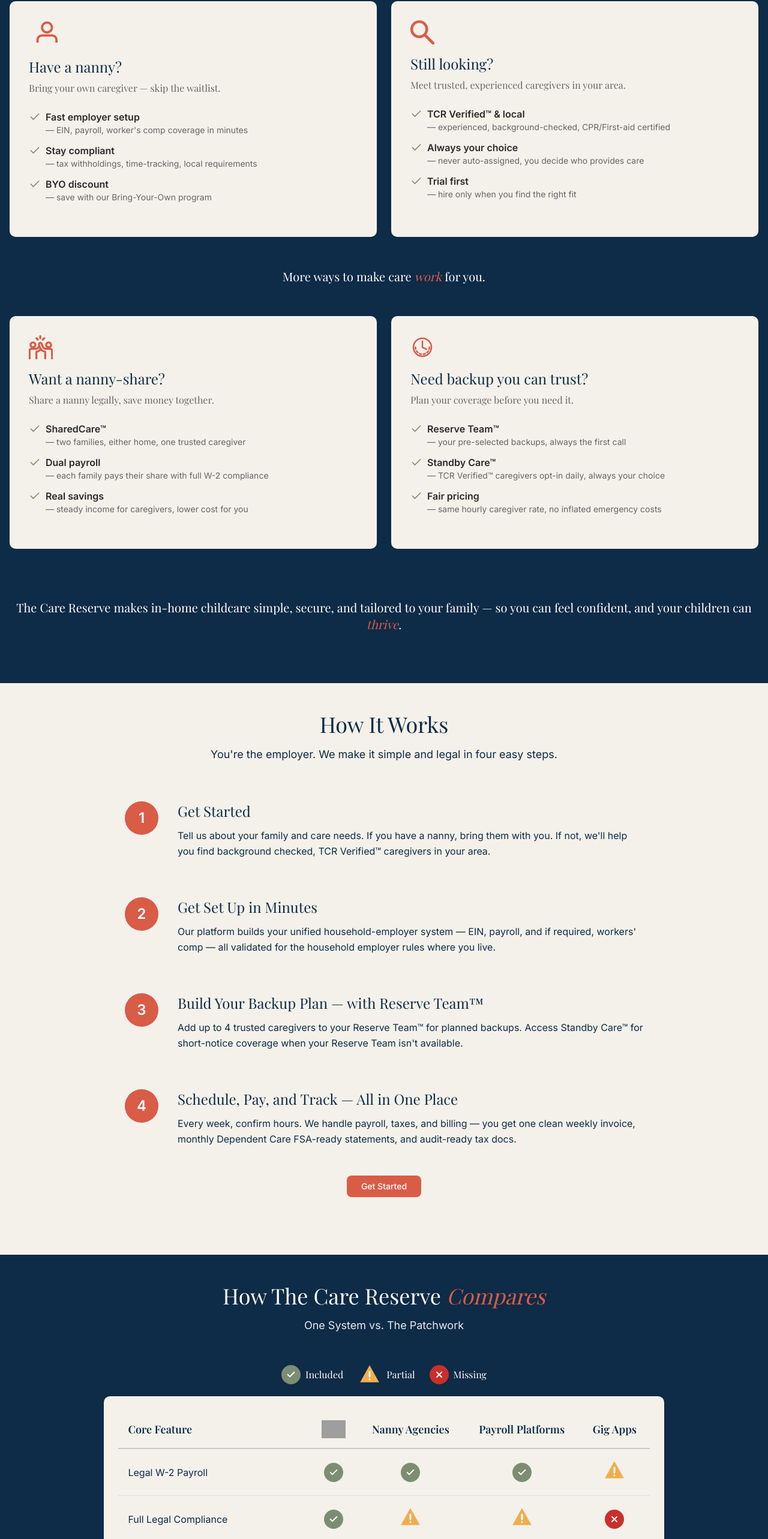
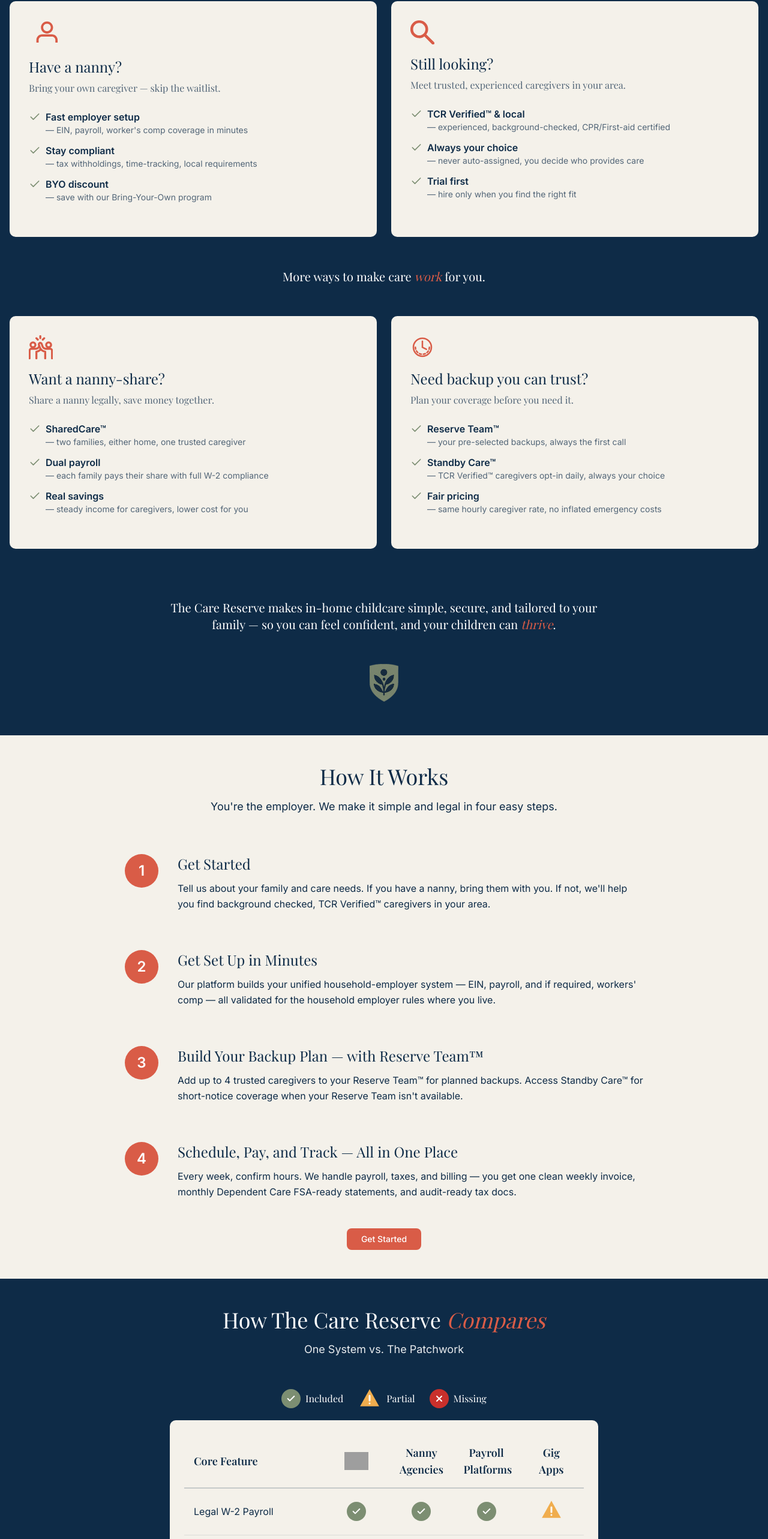
Before and after one commit to stumartin0/tcr-website, a Next.js app: page / in a window 1280 px wide. Shown: the part 2680-5246 px from the top of the page at 60% size. Built offline with nearby package versions, Linux system fonts and the light colour scheme; grey boxes are pictures that could not be loaded; a web font is replaced by a local one.

Commit message:
Update components: styling, text changes, and layout adjustments

```diff
--- a/components/comparison-grid-section.tsx
+++ b/components/comparison-grid-section.tsx
@@ -12,7 +12,7 @@ export function ComparisonGridSection() {
           <h2 className="text-3xl md:text-4xl font-serif text-white mb-4">
             How The Care Reserve <em className="text-[#d95c47]">Compares</em>
           </h2>
-          <p className="text-lg text-white/90 max-w-3xl mx-auto mb-8">
+          <p className="text-lg text-white/90 max-w-3xl mx-auto mb-4">
             One System vs. The Patchwork
           </p>
         </div>
@@ -34,11 +34,18 @@ export function ComparisonGridSection() {
         </div>
 
         {/* Comparison Table */}
-        <div className="max-w-[58.32rem] mx-auto">
+        <div className="max-w-[44.625rem] mx-auto">
           {/* Desktop Table */}
           <div className="hidden md:block overflow-x-auto">
             <div className="bg-[#f4f1ea] rounded-lg p-6">
-              <table className="w-full">
+              <table className="w-full" style={{ tableLayout: 'fixed' }}>
+                <colgroup>
+                  <col style={{ width: '35%' }} />
+                  <col style={{ width: '16.25%' }} />
+                  <col style={{ width: '16.25%' }} />
+                  <col style={{ width: '16.25%' }} />
+                  <col style={{ width: '16.25%' }} />
+                </colgroup>
                 <thead>
                   <tr className="border-b-2 border-[#0e2b47]/20">
                     <th className="text-left py-4 px-4 text-[#0e2b47] font-serif font-semibold text-lg">
@@ -55,13 +62,22 @@ export function ComparisonGridSection() {
                       </div>
                     </th>
                     <th className="text-center py-4 px-4 text-[#0e2b47] font-serif font-semibold text-lg">
-                      Nanny Agencies
+                      <div className="flex flex-col">
+                        <span>Nanny</span>
+                        <span>Agencies</span>
+                      </div>
                     </th>
                     <th className="text-center py-4 px-4 text-[#0e2b47] font-serif font-semibold text-lg">
-                      Payroll Platforms
+                      <div className="flex flex-col">
+                        <span>Payroll</span>
+                        <span>Platforms</span>
+                      </div>
                     </th>
                     <th className="text-center py-4 px-4 text-[#0e2b47] font-serif font-semibold text-lg">
-                      Gig Apps
+                      <div className="flex flex-col">
+                        <span>Gig</span>
+                        <span>Apps</span>
+                      </div>
                     </th>
                   </tr>
                 </thead>
@@ -77,7 +93,7 @@ export function ComparisonGridSection() {
                     { feature: 'No Hidden Fees', tcr: 'check', agencies: 'warning', payroll: 'warning', gig: 'x' },
                   ].map((row, index) => (
                     <tr key={index} className="border-b border-[#0e2b47]/10">
-                      <td className="py-4 px-4 text-[#0e2b47]">{row.feature}</td>
+                      <td className="py-4 px-4 text-[#0e2b47] text-left">{row.feature}</td>
                       <td className="py-4 px-4 text-center">{getIcon(row.tcr)}</td>
                       <td className="py-4 px-4 text-center">{getIcon(row.agencies)}</td>
                       <td className="py-4 px-4 text-center">{getIcon(row.payroll)}</td>
@@ -129,7 +145,7 @@ export function ComparisonGridSection() {
         {/* Explanatory Notes */}
         <div className="max-w-4xl mx-auto mt-12 space-y-6 pl-8 md:pl-12">
           <div>
-            <h3 className="font-serif text-lg mb-2">
+            <h3 className="font-serif text-lg mb-1">
               <span className="text-[#7c8e72]">—</span> <span className="text-[#e07856]">On Gig Apps</span>
             </h3>
             <p className="text-white text-base leading-relaxed">
@@ -137,15 +153,15 @@ export function ComparisonGridSection() {
             </p>
           </div>
           <div>
-            <h3 className="font-serif text-lg mb-2">
-              <span className="text-[#7c8e72]">—</span> <span className="text-[#e07856]">On Agencies</span>
+            <h3 className="font-serif text-lg mb-1">
+              <span className="text-[#7c8e72]">—</span> <span className="text-[#e07856]">On Nanny Agencies</span>
             </h3>
             <p className="text-white text-base leading-relaxed">
               Agencies usually stop supporting families after placement — no payroll, tax, or backup support.
             </p>
           </div>
           <div>
-            <h3 className="font-serif text-lg mb-2">
+            <h3 className="font-serif text-lg mb-1">
               <span className="text-[#7c8e72]">—</span> <span className="text-[#e07856]">On Payroll Platforms</span>
             </h3>
             <p className="text-white text-base leading-relaxed">
--- a/components/how-it-works-section.tsx
+++ b/components/how-it-works-section.tsx
@@ -4,7 +4,7 @@ import { Button } from '@/components/ui/button'
 
 export function HowItWorksSection() {
   return (
-    <section className="pt-8 md:pt-12 pb-16 md:pb-24 bg-[#f4f1ea]">
+    <section className="pt-8 md:pt-12 pb-8 md:pb-12 bg-[#f4f1ea]">
       <div className="container mx-auto px-4 max-w-4xl">
         <div className="text-center mb-12 md:mb-16">
           <h2 className="text-3xl md:text-4xl font-serif text-[#0e2b47] mb-4">
--- a/components/questions-section.tsx
+++ b/components/questions-section.tsx
@@ -20,7 +20,7 @@ export function QuestionsSection() {
                 <span className="text-[#0e2b47]">Compare us</span>
               </Link>
             </h3>
-            <p className="text-muted-foreground text-sm">
+            <p className="text-[#0e2b47]/70 text-sm">
               See how The Care Reserve stacks up against agencies, gig apps, and do-it-yourself payroll — and feel the difference.
             </p>
           </div>
@@ -53,11 +53,11 @@ export function QuestionsSection() {
                 <span className="text-[#0e2b47]">Contact us</span>
               </Link>
             </h3>
-            <p className="text-muted-foreground text-sm mb-4">
+            <p className="text-[#0e2b47]/70 text-sm mb-4">
               Monday through Friday<br/>
               8:30AM - 6:00PM EST
             </p>
-            <p className="text-sm">
+            <p className="text-sm text-[#0e2b47]">
               <Link href="tel:8005551234" className="hover:text-[#d95c47] transition block">(800) 555-1234</Link>
               <Link href="mailto:support@thecarereserve.com" className="hover:text-[#d95c47] transition block break-all">
                 support@thecarereserve.com
--- a/components/two-cards-section.tsx
+++ b/components/two-cards-section.tsx
@@ -1,6 +1,7 @@
 "use client"
 
 import { Check } from 'lucide-react'
+import Image from 'next/image'
 
 export function TwoCardsSection() {
   return (
@@ -18,7 +19,7 @@ export function TwoCardsSection() {
                 </svg>
               </div>
               <h3 className="text-[#0e2b47] text-2xl mb-2 font-serif">Have a nanny?</h3>
-              <h4 className="text-muted-foreground text-base mb-4">
+              <h4 className="text-[#0e2b47]/70 text-base mb-4">
                 Bring your own caregiver — skip the waitlist.
               </h4>
             </div>
@@ -27,22 +28,22 @@ export function TwoCardsSection() {
               <li className="flex items-start gap-2">
                 <Check className="w-5 h-5 text-[#7c8e72] flex-shrink-0 mt-0.5" />
                 <div>
-                  <p className="font-semibold">Fast employer setup</p>
-                  <p className="text-sm text-muted-foreground">— EIN, payroll, worker's comp coverage in minutes</p>
+                  <p className="font-semibold text-[#0e2b47]">Fast employer setup</p>
+                  <p className="text-sm text-[#0e2b47]/70">— EIN, payroll, worker's comp coverage in minutes</p>
                 </div>
               </li>
               <li className="flex items-start gap-2">
                 <Check className="w-5 h-5 text-[#7c8e72] flex-shrink-0 mt-0.5" />
                 <div>
-                  <p className="font-semibold">Stay compliant</p>
-                  <p className="text-sm text-muted-foreground">— tax withholdings, time-tracking, local requirements</p>
+                  <p className="font-semibold text-[#0e2b47]">Stay compliant</p>
+                  <p className="text-sm text-[#0e2b47]/70">— tax withholdings, time-tracking, local requirements</p>
                 </div>
               </li>
               <li className="flex items-start gap-2">
                 <Check className="w-5 h-5 text-[#7c8e72] flex-shrink-0 mt-0.5" />
                 <div>
-                  <p className="font-semibold">BYO discount</p>
-                  <p className="text-sm text-muted-foreground">— save with our Bring-Your-Own program</p>
+                  <p className="font-semibold text-[#0e2b47]">BYO discount</p>
+                  <p className="text-sm text-[#0e2b47]/70">— save with our Bring-Your-Own program</p>
                 </div>
               </li>
             </ul>
@@ -56,7 +57,7 @@ export function TwoCardsSection() {
                 </svg>
               </div>
               <h3 className="text-[#0e2b47] text-2xl mb-2 font-serif">Still looking?</h3>
-              <h4 className="text-muted-foreground text-base mb-4">
+              <h4 className="text-[#0e2b47]/70 text-base mb-4">
                 Meet trusted, experienced caregivers in your area.
               </h4>
             </div>
@@ -65,22 +66,22 @@ export function TwoCardsSection() {
               <li className="flex items-start gap-2">
                 <Check className="w-5 h-5 text-[#7c8e72] flex-shrink-0 mt-0.5" />
                 <div>
-                  <p className="font-semibold">TCR Verified™ & local</p>
-                  <p className="text-sm text-muted-foreground">— experienced, background-checked, CPR/First-aid certified</p>
+                  <p className="font-semibold text-[#0e2b47]">TCR Verified™ & local</p>
+                  <p className="text-sm text-[#0e2b47]/70">— experienced, background-checked, CPR/First-aid certified</p>
                 </div>
               </li>
               <li className="flex items-start gap-2">
                 <Check className="w-5 h-5 text-[#7c8e72] flex-shrink-0 mt-0.5" />
                 <div>
-                  <p className="font-semibold">Always your choice</p>
-                  <p className="text-sm text-muted-foreground">— never auto-assigned, you decide who provides care</p>
+                  <p className="font-semibold text-[#0e2b47]">Always your choice</p>
+                  <p className="text-sm text-[#0e2b47]/70">— never auto-assigned, you decide who provides care</p>
                 </div>
               </li>
               <li className="flex items-start gap-2">
                 <Check className="w-5 h-5 text-[#7c8e72] flex-shrink-0 mt-0.5" />
                 <div>
-                  <p className="font-semibold">Trial first</p>
-                  <p className="text-sm text-muted-foreground">— hire only when you find the right fit</p>
+                  <p className="font-semibold text-[#0e2b47]">Trial first</p>
+                  <p className="text-sm text-[#0e2b47]/70">— hire only when you find the right fit</p>
                 </div>
               </li>
             </ul>
@@ -109,7 +110,7 @@ export function TwoCardsSection() {
                 </svg>
               </div>
               <h3 className="text-[#0e2b47] text-2xl mb-2 font-serif">Want a nanny-share?</h3>
-              <h4 className="text-muted-foreground text-base mb-4">
+              <h4 className="text-[#0e2b47]/70 text-base mb-4">
                 Share a nanny legally, save money together.
               </h4>
             </div>
@@ -118,22 +119,22 @@ export function TwoCardsSection() {
               <li className="flex items-start gap-2">
                 <Check className="w-5 h-5 text-[#7c8e72] flex-shrink-0 mt-0.5" />
                 <div>
-                  <p className="font-semibold">SharedCare™</p>
-                  <p className="text-sm text-muted-foreground">— two families, either home, one trusted caregiver</p>
+                  <p className="font-semibold text-[#0e2b47]">SharedCare™</p>
+                  <p className="text-sm text-[#0e2b47]/70">— two families, either home, one trusted caregiver</p>
                 </div>
               </li>
               <li className="flex items-start gap-2">
                 <Check className="w-5 h-5 text-[#7c8e72] flex-shrink-0 mt-0.5" />
                 <div>
-                  <p className="font-semibold">Dual payroll</p>
-                  <p className="text-sm text-muted-foreground">— each family pays their share with full W-2 compliance</p>
+                  <p className="font-semibold text-[#0e2b47]">Dual payroll</p>
+                  <p className="text-sm text-[#0e2b47]/70">— each family pays their share with full W-2 compliance</p>
                 </div>
               </li>
               <li className="flex items-start gap-2">
                 <Check className="w-5 h-5 text-[#7c8e72] flex-shrink-0 mt-0.5" />
                 <div>
-                  <p className="font-semibold">Real savings</p>
-                  <p className="text-sm text-muted-foreground">— steady income for caregivers, lower cost for you</p>
+                  <p className="font-semibold text-[#0e2b47]">Real savings</p>
+                  <p className="text-sm text-[#0e2b47]/70">— steady income for caregivers, lower cost for you</p>
                 </div>
               </li>
             </ul>
@@ -149,7 +150,7 @@ export function TwoCardsSection() {
                 </svg>
               </div>
               <h3 className="text-[#0e2b47] text-2xl mb-2 font-serif">Need backup you can trust?</h3>
-              <h4 className="text-muted-foreground text-base mb-4">
+              <h4 className="text-[#0e2b47]/70 text-base mb-4">
                 Plan your coverage before you need it.
               </h4>
             </div>
@@ -158,22 +159,22 @@ export function TwoCardsSection() {
               <li className="flex items-start gap-2">
                 <Check className="w-5 h-5 text-[#7c8e72] flex-shrink-0 mt-0.5" />
                 <div>
-                  <p className="font-semibold">Reserve Team™</p>
-                  <p className="text-sm text-muted-foreground">— your pre-selected backups, always the first call</p>
+                  <p className="font-semibold text-[#0e2b47]">Reserve Team™</p>
+                  <p className="text-sm text-[#0e2b47]/70">— your pre-selected backups, always the first call</p>
                 </div>
               </li>
               <li className="flex items-start gap-2">
                 <Check className="w-5 h-5 text-[#7c8e72] flex-shrink-0 mt-0.5" />
                 <div>
-                  <p className="font-semibold">Standby Care™</p>
-                  <p className="text-sm text-muted-foreground">— TCR Verified™ caregivers opt-in daily, always your choice</p>
+                  <p className="font-semibold text-[#0e2b47]">Standby Care™</p>
+                  <p className="text-sm text-[#0e2b47]/70">— TCR Verified™ caregivers opt-in daily, always your choice</p>
                 </div>
               </li>
               <li className="flex items-start gap-2">
                 <Check className="w-5 h-5 text-[#7c8e72] flex-shrink-0 mt-0.5" />
                 <div>
-                  <p className="font-semibold">Fair pricing</p>
-                  <p className="text-sm text-muted-foreground">— same hourly caregiver rate, no inflated emergency costs</p>
+                  <p className="font-semibold text-[#0e2b47]">Fair pricing</p>
+                  <p className="text-sm text-[#0e2b47]/70">— same hourly caregiver rate, no inflated emergency costs</p>
                 </div>
               </li>
             </ul>
@@ -181,9 +182,19 @@ export function TwoCardsSection() {
         </div>
 
         <div className="mt-[84px] mb-[52px] text-center">
-          <p className="text-xl text-white font-serif">
+          <p className="text-xl text-white font-serif max-w-3xl mx-auto">
             The Care Reserve makes in-home childcare simple, secure, and tailored to your family — so you can feel confident, and your children can <em className="text-[#d95c47]">thrive</em>.
           </p>
+        </div>
+
+        <div className="text-center">
+          <Image
+            src="/image(1).png"
+            alt=""
+            width={48}
+            height={48}
+            className="mx-auto mb-6"
+          />
         </div>
       </div>
     </section>
```
Also changed, not shown: components/mission-section.tsx (+0 -8 lines), components/pricing-section.tsx (+14 -14 lines).
